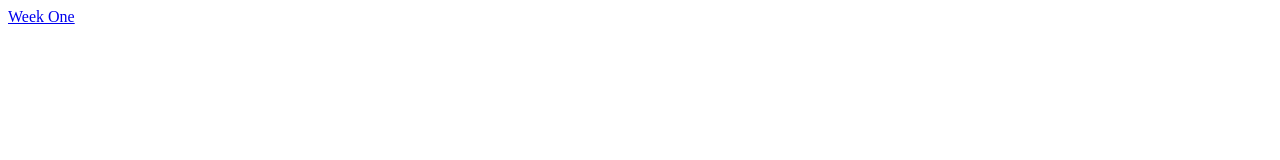
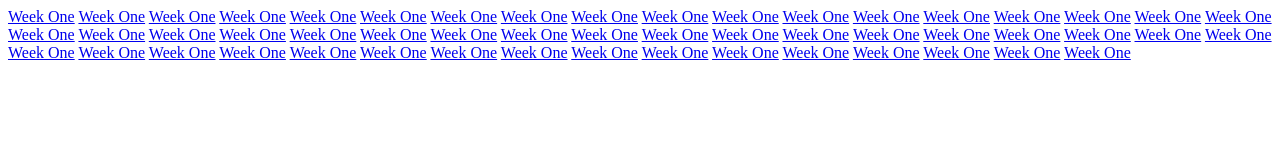
Before and after one commit to eastwoodenglish/eastwoodenglish.github.io, a plain HTML site: page index.html in a window 1280 px wide. Drawn offline with Linux system fonts and the light colour scheme.

Commit message:
Update and Rename

```diff
--- a/index.html
+++ b/index.html
@@ -5,6 +5,57 @@
     <title>A2 Key Weekly Vocabulary</title>
 </head>
 <body>
-    <a href="/a2week1.html" target="_blank">Week One</a>
+    <a href="/a2week01.html" target="_blank">Week One</a>
+    <a href="/a2week02.html" target="_blank">Week One</a>
+    <a href="/a2week03.html" target="_blank">Week One</a>
+    <a href="/a2week04.html" target="_blank">Week One</a>
+    <a href="/a2week05.html" target="_blank">Week One</a>
+    <a href="/a2week06.html" target="_blank">Week One</a>
+    <a href="/a2week07.html" target="_blank">Week One</a>
+    <a href="/a2week08.html" target="_blank">Week One</a>
+    <a href="/a2week09.html" target="_blank">Week One</a>
+    <a href="/a2week10.html" target="_blank">Week One</a>
+    <a href="/a2week11.html" target="_blank">Week One</a>
+    <a href="/a2week12.html" target="_blank">Week One</a>
+    <a href="/a2week13.html" target="_blank">Week One</a>
+    <a href="/a2week14.html" target="_blank">Week One</a>
+    <a href="/a2week15.html" target="_blank">Week One</a>
+    <a href="/a2week16.html" target="_blank">Week One</a>
+    <a href="/a2week17.html" target="_blank">Week One</a>
+    <a href="/a2week18.html" target="_blank">Week One</a>
+    <a href="/a2week19.html" target="_blank">Week One</a>
+    <a href="/a2week20.html" target="_blank">Week One</a>
+    <a href="/a2week21.html" target="_blank">Week One</a>
+    <a href="/a2week22.html" target="_blank">Week One</a>
+    <a href="/a2week23.html" target="_blank">Week One</a>
+    <a href="/a2week24.html" target="_blank">Week One</a>
+    <a href="/a2week25.html" target="_blank">Week One</a>
+    <a href="/a2week26.html" target="_blank">Week One</a>
+    <a href="/a2week27.html" target="_blank">Week One</a>
+    <a href="/a2week28.html" target="_blank">Week One</a>
+    <a href="/a2week29.html" target="_blank">Week One</a>
+    <a href="/a2week30.html" target="_blank">Week One</a>
+    <a href="/a2week31.html" target="_blank">Week One</a>
+    <a href="/a2week32.html" target="_blank">Week One</a>
+    <a href="/a2week33.html" target="_blank">Week One</a>
+    <a href="/a2week34.html" target="_blank">Week One</a>
+    <a href="/a2week35.html" target="_blank">Week One</a>
+    <a href="/a2week36.html" target="_blank">Week One</a>
+    <a href="/a2week37.html" target="_blank">Week One</a>
+    <a href="/a2week38.html" target="_blank">Week One</a>
+    <a href="/a2week39.html" target="_blank">Week One</a>
+    <a href="/a2week40.html" target="_blank">Week One</a>
+    <a href="/a2week41.html" target="_blank">Week One</a>
+    <a href="/a2week42.html" target="_blank">Week One</a>
+    <a href="/a2week43.html" target="_blank">Week One</a>
+    <a href="/a2week44.html" target="_blank">Week One</a>
+    <a href="/a2week45.html" target="_blank">Week One</a>
+    <a href="/a2week46.html" target="_blank">Week One</a>
+    <a href="/a2week47.html" target="_blank">Week One</a>
+    <a href="/a2week48.html" target="_blank">Week One</a>
+    <a href="/a2week49.html" target="_blank">Week One</a>
+    <a href="/a2week50.html" target="_blank">Week One</a>
+    <a href="/a2week51.html" target="_blank">Week One</a>
+    <a href="/a2week52.html" target="_blank">Week One</a>
 </body>
 </html>
```
Also changed, not shown: a2week01.html (renamed from a2week1.html).
